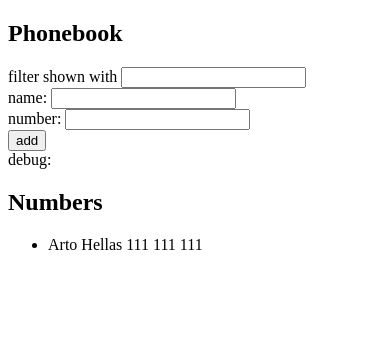
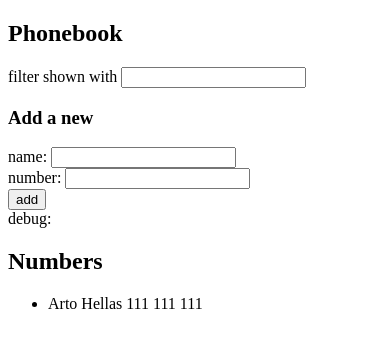
Before and after one commit to robogentlenam/FSO, a React (Vite) app in the folder part2/phonebook/: page / in a window 390 px wide. Shown: the top 348 px of the page. Built offline with nearby package versions, Linux system fonts and the light colour scheme.

Commit message:
2.10: The Phonebook Step 5

```diff
--- a/part2/phonebook/src/App.jsx
+++ b/part2/phonebook/src/App.jsx
@@ -1,4 +1,8 @@
 import { useState } from "react";
+import Filter from './components/Filter';
+import PersonForm from './components/PersonForm';
+import Persons from './components/Persons';
+
 
 const App = () => {
   const [persons, setPersons] = useState([{ id: "1", name: "Arto Hellas", number:"111 111 111"}]);
@@ -54,27 +58,13 @@ const App = () => {
   return (
     <div>
       <h2>Phonebook</h2>
-      <div>
-        filter shown with <input value={filterName} onChange={handleFilterChange}></input>
-      </div>
+      <Filter filterName={filterName} handleFilterChange={handleFilterChange} ></Filter>
+      <h3>Add a new</h3>
+      <PersonForm onSubmit={addName} newName={newName} newNumber={newNumber} handleNameChange={handleNameChange} handleNumberChange={handleNumberChange}/>
 
-      <form onSubmit={addName}>
-        <div>
-          name: <input value={newName} onChange={handleNameChange} />
-        </div>
-        <div>
-          number: <input value={newNumber} onChange={handleNumberChange} /></div>
-        <div>
-          <button type="submit">add</button>
-        </div>
-      </form>
       <div>debug: {newName}</div>
       <h2>Numbers</h2>
-      <ul>
-        {filteredNames.map((persons) => (
-          <Person key={persons.id} persons={persons}></Person>
-        ))}
-      </ul>
+      <Persons filteredNames={filteredNames}></Persons>
     </div>
   );
 };
--- /dev/null
+++ b/part2/phonebook/src/components/Filter.jsx
@@ -0,0 +1,10 @@
+import React from "react";
+
+
+const Filter = ({filterName, handleFilterChange}) => (
+    <div>
+        filter shown with <input value={filterName} onChange={handleFilterChange}></input>
+    </div>
+)
+
+export default Filter
--- /dev/null
+++ b/part2/phonebook/src/components/Person.jsx
@@ -0,0 +1,7 @@
+import React from 'react';
+
+const Person = ({ person }) => {
+    return <li>{person.name} {person.number}</li>;
+  };
+
+export default Person;
--- /dev/null
+++ b/part2/phonebook/src/components/PersonForm.jsx
@@ -0,0 +1,17 @@
+import React from "react";
+
+const PersonForm =({addName, newName, handleNameChange, newNumber, handleNumberChange}) =>{
+return(
+    <form onSubmit={addName}>
+        <div>
+          name: <input value={newName} onChange={handleNameChange} />
+        </div>
+        <div>
+          number: <input value={newNumber} onChange={handleNumberChange} /></div>
+        <div>
+          <button type="submit">add</button>
+        </div>
+      </form>
+)
+}
+export default PersonForm
--- /dev/null
+++ b/part2/phonebook/src/components/Persons.jsx
@@ -0,0 +1,16 @@
+import React from "react";
+import Person from './Person';
+
+
+const Persons = ({filteredNames}) =>{
+  return(
+  <ul>
+  {filteredNames.map((person) => (
+        <Person key={person.id} person={person} />
+
+  ))}
+</ul>
+  )
+}
+
+  export default Persons
```
